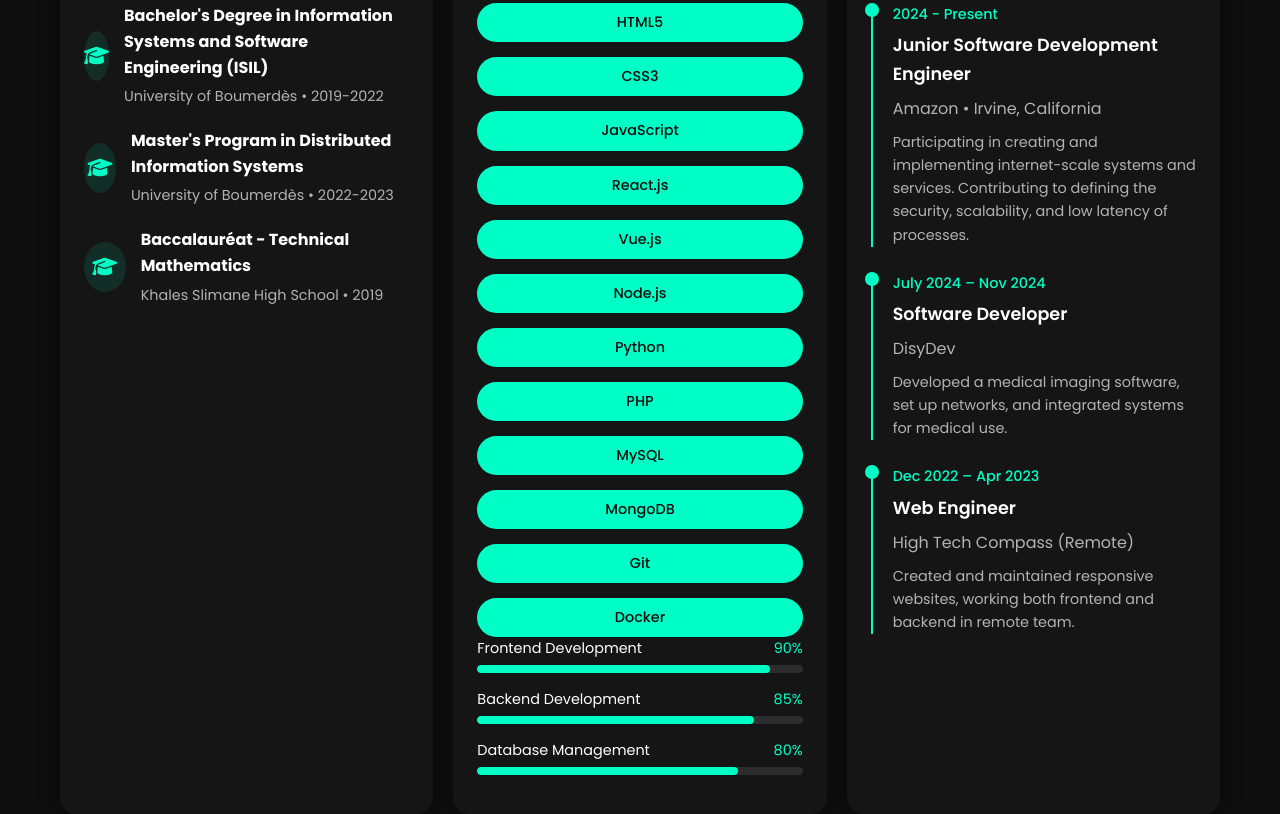
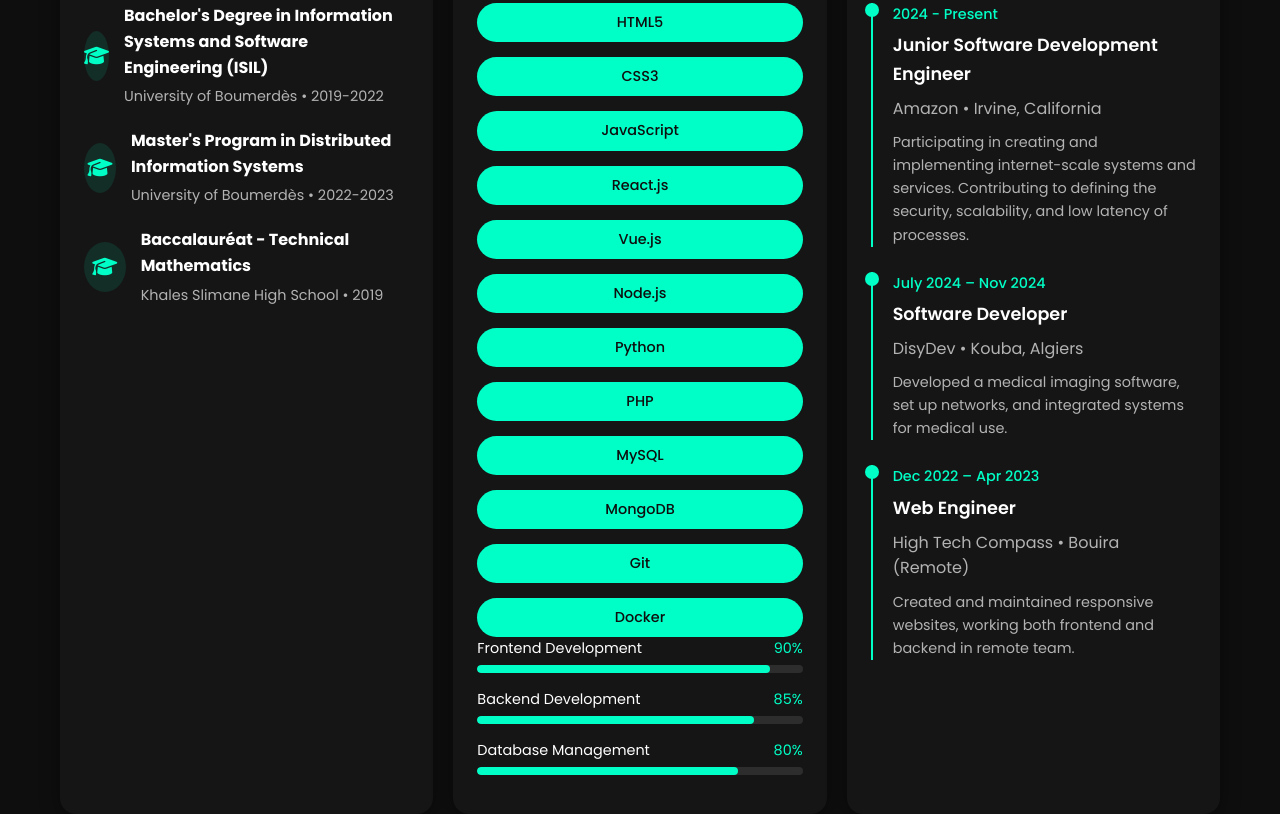
Before and after one commit to jrdevwass/Wassjrdeveloper, a plain HTML site: page index.html in a window 1280 px wide. Shown: the part 1114-1928 px from the top of the page. Drawn offline with Linux system fonts and the light colour scheme.

Commit message:
Update index.html

````diff
--- a/index.html
+++ b/index.html
@@ -867,7 +867,7 @@
   <section class="section" id="about">
     <h2 class="section-title">About Me</h2>
     <div class="about-box">
-      <div class="card floating-element">
+      <div class="card">
         <h3 class="card-title">Wassim Hethat</h3>
         <p class="card-text">
           I'm Wassim Hethat, an Algerian Full-Stack Web Developer. I build user-friendly web solutions.
@@ -985,7 +985,7 @@
         <div class="experience-item">
           <div class="experience-date">July 2024 – Nov 2024</div>
           <h4 class="experience-title">Software Developer</h4>
-          <div class="experience-company">DisyDev</div>
+          <div class="experience-company">DisyDev • Kouba, Algiers</div>
           <p class="experience-description">
             Developed a medical imaging software, set up networks, and integrated systems for medical use.
           </p>
@@ -993,7 +993,7 @@
         <div class="experience-item">
           <div class="experience-date">Dec 2022 – Apr 2023</div>
           <h4 class="experience-title">Web Engineer</h4>
-          <div class="experience-company">High Tech Compass (Remote)</div>
+          <div class="experience-company">High Tech Compass • Bouira (Remote)</div>
           <p class="experience-description">
             Created and maintained responsive websites, working both frontend and backend in remote team.
           </p>
@@ -1637,4 +1637,3 @@
   </script>
 </body>
 </html>
-```
````
